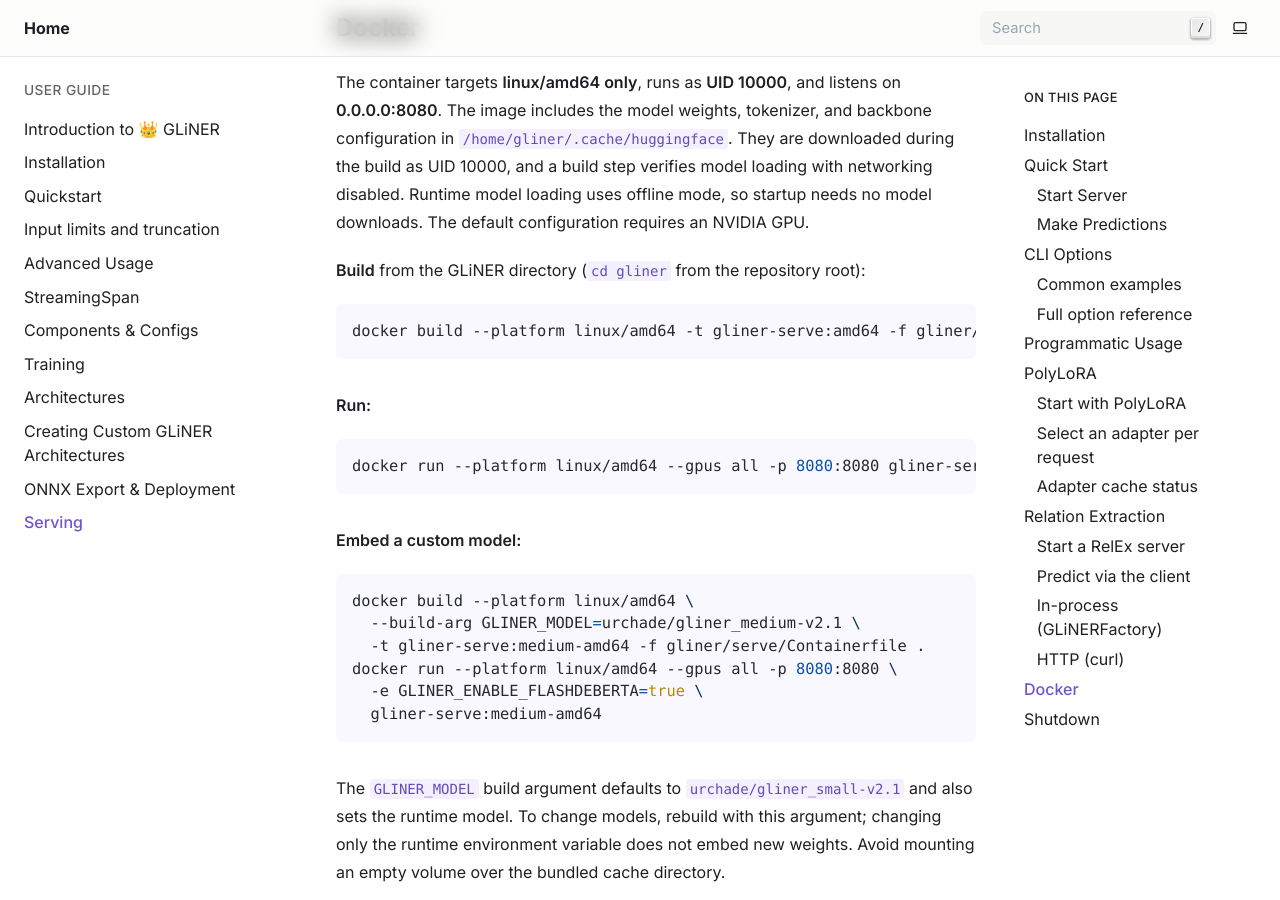
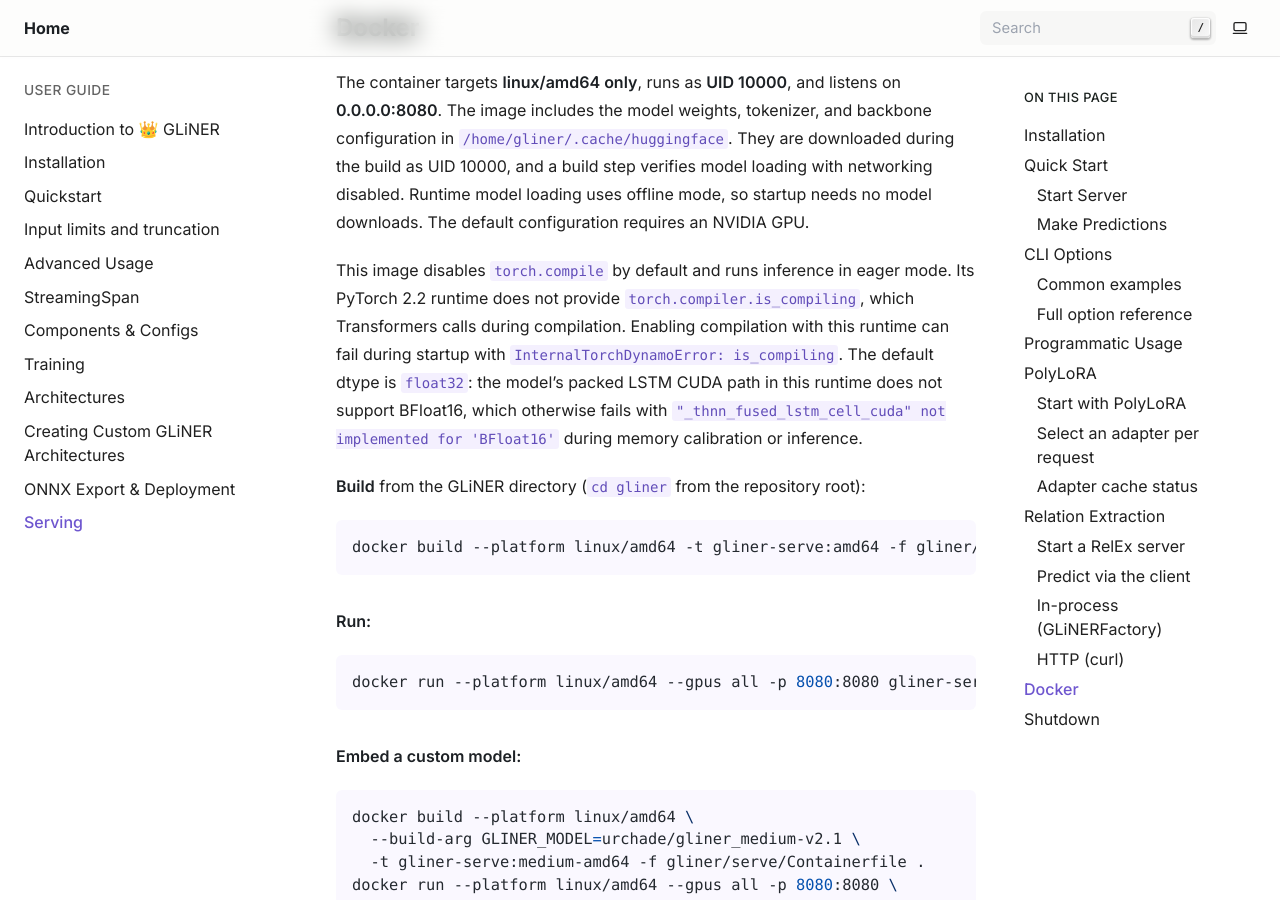
Before and after one commit to openinnovationai/custom-model-docker-images, a Sphinx documentation site: the page built from gliner/docs/serving.md, in a window 1280 px wide and 900 px high, scrolled down 10388 px. Built offline with Sphinx 7.4.7, drawn with Linux system fonts in a browser that asks for light colours; pages that are not in the unit, such as notebooks, are missing from menus; some of the changed text lies outside the part shown.

Commit message:
fix(gliner): default Docker GPU serving to float32 eager mode

````diff
--- a/gliner/docs/serving.md
+++ b/gliner/docs/serving.md
@@ -431,6 +431,15 @@ the build as UID 10000, and a build step verifies model loading with networking
 disabled. Runtime model loading uses offline mode, so startup needs no model
 downloads. The default configuration requires an NVIDIA GPU.
 
+This image disables `torch.compile` by default and runs inference in eager mode.
+Its PyTorch 2.2 runtime does not provide `torch.compiler.is_compiling`, which
+Transformers calls during compilation. Enabling compilation with this runtime
+can fail during startup with `InternalTorchDynamoError: is_compiling`.
+The default dtype is `float32`: the model's packed LSTM CUDA path in this runtime
+does not support BFloat16, which otherwise fails with
+`"_thnn_fused_lstm_cell_cuda" not implemented for 'BFloat16'` during memory
+calibration or inference.
+
 **Build** from the GLiNER directory (`cd gliner` from the repository root):
 ```bash
 docker build --platform linux/amd64 -t gliner-serve:amd64 -f gliner/serve/Containerfile .
@@ -480,15 +489,22 @@ For a custom model, use
 | `HF_HUB_OFFLINE` | `1` | Use embedded Hugging Face cache without network requests |
 | `TRANSFORMERS_OFFLINE` | `1` | Load Transformers assets locally |
 | `GLINER_DEVICE` | `cuda` | Device (cuda/cpu) |
-| `GLINER_DTYPE` | `bfloat16` | Data type |
+| `GLINER_DTYPE` | `float32` | Data type; use float32 for this image's packed LSTM CUDA path |
 | `GLINER_MAX_BATCH_SIZE` | `32` | Max batch size |
 | `GLINER_NUM_REPLICAS` | `1` | Number of replicas |
 | `GLINER_MEMORY_FRACTION` | `0.8` | GPU memory fraction |
 | `GLINER_QUANTIZATION` | - | Quantization (`int8` only; use `GLINER_DTYPE` for precision) |
 | `GLINER_ENABLE_FLASHDEBERTA` | `false` | Enable FlashDeBERTa |
 | `GLINER_ENABLE_PACKING` | `false` | Enable sequence packing |
-| `GLINER_DISABLE_COMPILE` | `false` | Disable torch.compile |
+| `GLINER_DISABLE_COMPILE` | `true` | Keep compilation disabled for this PyTorch 2.2 image |
 | `GLINER_ROUTE_PREFIX` | `/` | HTTP route prefix; keep `/` for root health endpoints |
+
+**Recover an older image that fails during compilation or BFloat16 inference:**
+
+Recreate the container with `-e GLINER_DISABLE_COMPILE=true -e GLINER_DTYPE=float32`
+added to its `docker run` command. This uses the existing embedded model weights and does
+not require rebuilding or downloading the model again. Restarting the old
+container alone does not change its environment.
 
 ## Shutdown
 
````
Also changed, not shown: gliner/README.md, 3 other files.
